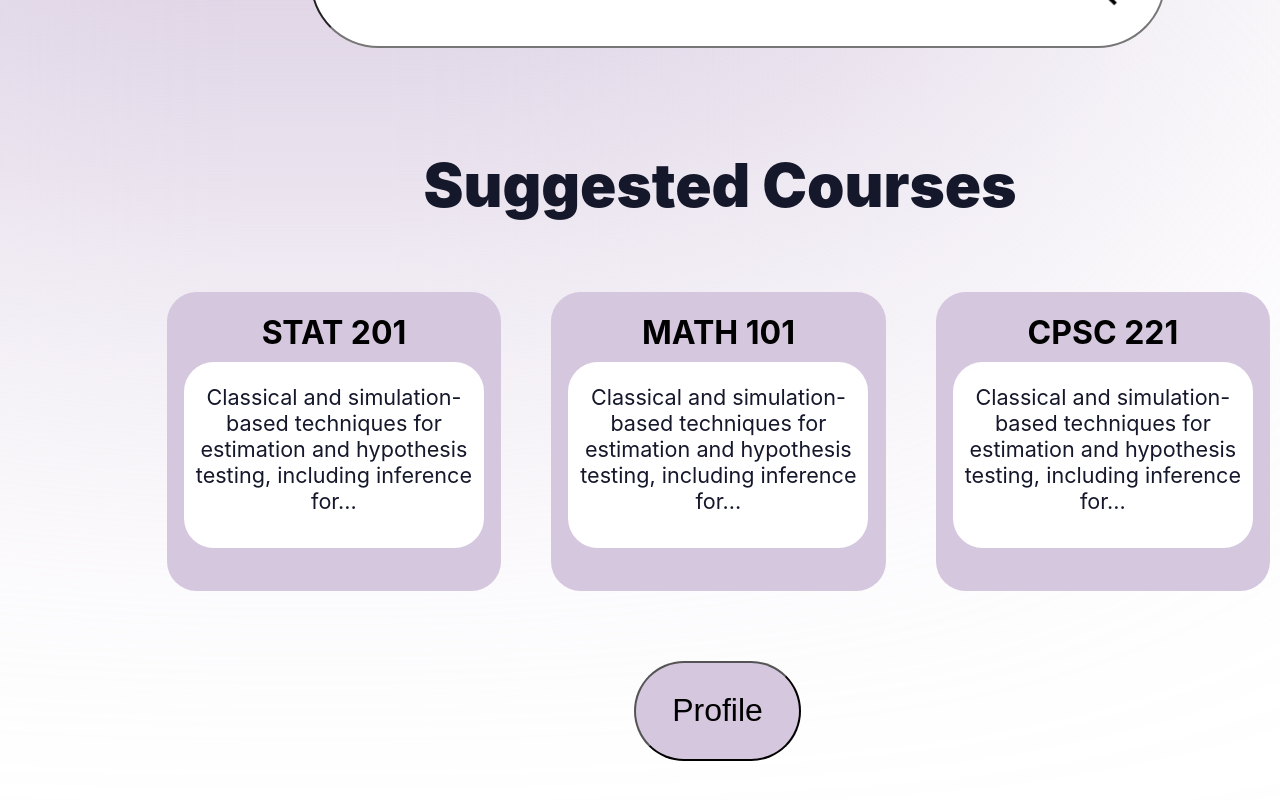
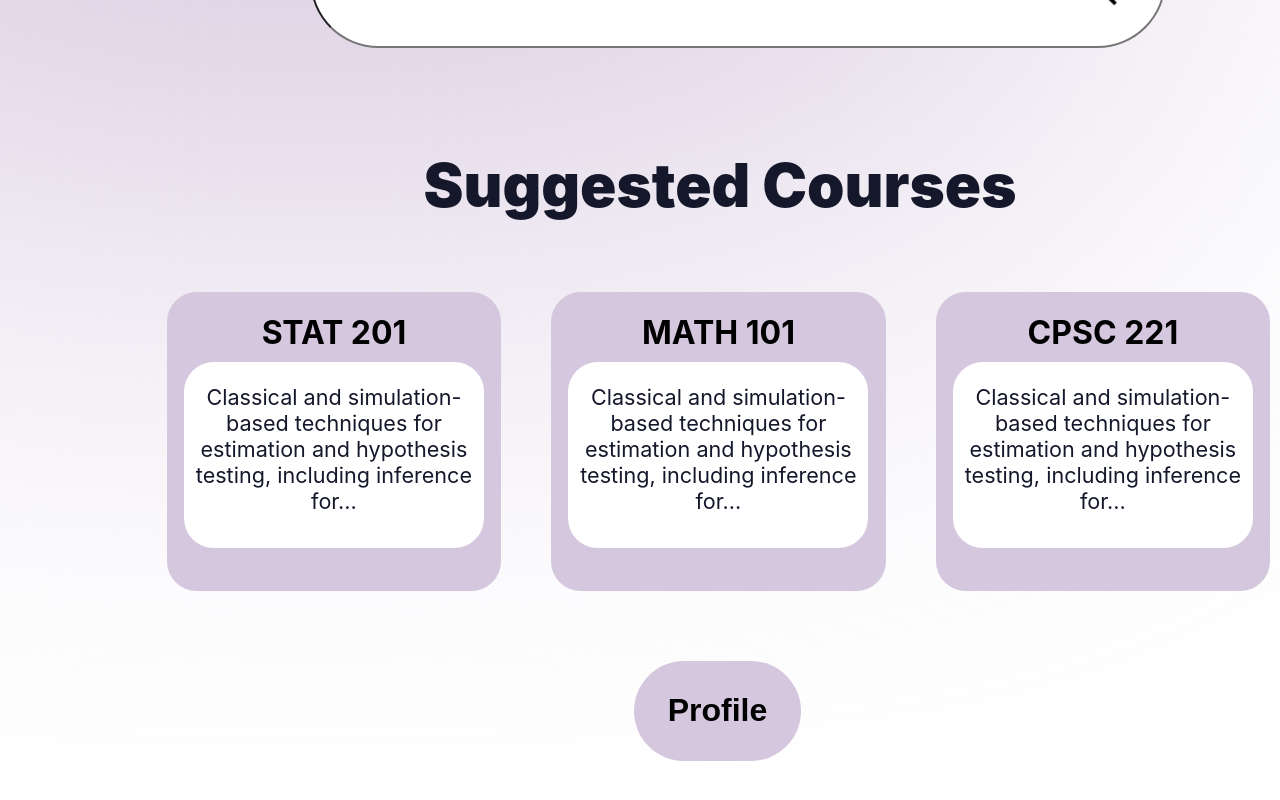
Before and after one commit to leowang801/produhacks-team1-2023, a React (Create React App) app in the folder course4you/: page /pages/courseFinder/courseFinder in a window 1280 px wide. Shown: the part 220-1020 px from the top of the page. Built offline with nearby package versions, Linux system fonts and the light colour scheme.

Commit message:
link button to go to profile

```diff
--- a/course4you/src/pages/courseFinder/courseFinder.css
+++ b/course4you/src/pages/courseFinder/courseFinder.css
@@ -174,8 +174,14 @@
     top: 881px;
 
     font-size: 32px;
-    font-weight: 300;
+    font-weight: 600;
 
     background: #D5C7DE;
     border-radius: 191.667px;
+    border-style: none;
 }
+
+.profile-button:hover {
+    cursor: pointer;
+    box-shadow: 0 12px 16px 0 rgba(0,0,0,0.24), 0 17px 50px 0 rgba(0,0,0,0.19);
+}
--- a/course4you/src/pages/courseFinder/courseFinder.js
+++ b/course4you/src/pages/courseFinder/courseFinder.js
@@ -1,11 +1,18 @@
 import React from 'react';
 import './courseFinder.css';
 import searchGlass from '../imgs/search-glass.png';
+import { useNavigate } from 'react-router-dom';
 
 export default function CourseFinder() {
     console.log('Course Finder page rendered');
 
+    const navigate = useNavigate();
 
+    const onSubmit = (e) => {
+        e.preventDefault();
+
+        navigate('/pages/user/profile');
+    }
     return (
         <>
         <div className="course-finder">
@@ -80,7 +87,7 @@ export default function CourseFinder() {
 
             <button
             type='submit'
-            //onClick={onSubmit}
+            onClick={onSubmit}
             className="profile-button">
                 Profile
             </button>
```
